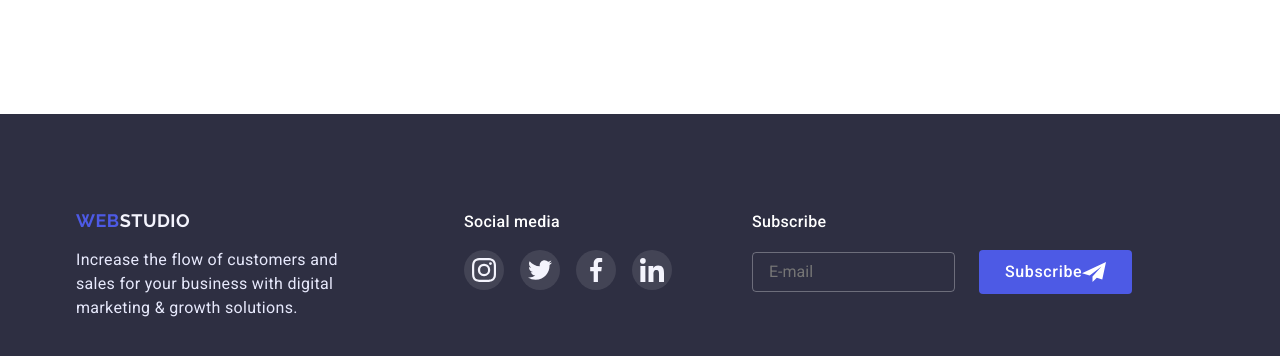
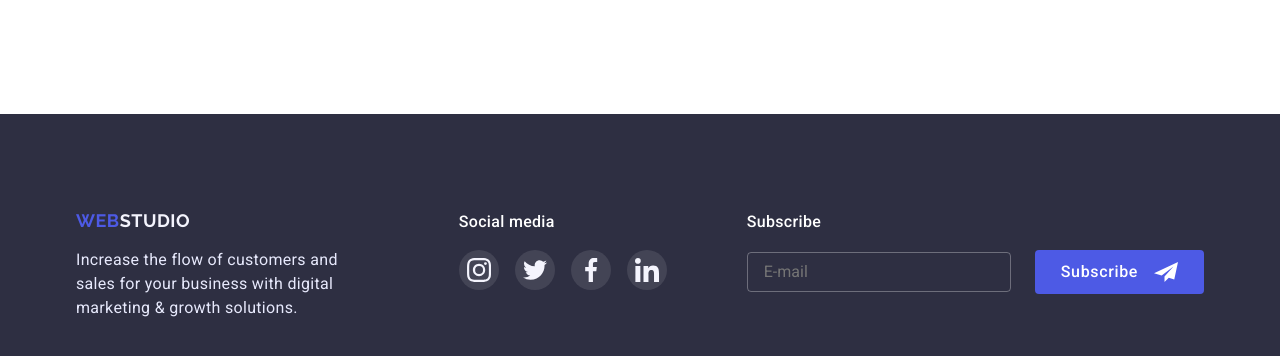
Before and after one commit to SerhiiSavchak/webstudio, a plain HTML site: page index.html in a window 1280 px wide. Shown: the part 2811-3167 px from the top of the page. Drawn offline with nearby package versions, Linux system fonts and the light colour scheme.

Commit message:
final fix

```diff
--- a/sass/layout/_page-footer.scss
+++ b/sass/layout/_page-footer.scss
@@ -23,7 +23,7 @@ padding: 0 15px;
 }
 
 .footer-text {
-max-width: 268px;
+max-width: 264px;
 color: $secondary-accent-color;
 }
 
@@ -114,6 +114,7 @@ color: $white-color;
 .footer-plain-icon {
 width: 24px;
 height: 24px;
+margin-left: 16px;
 fill: $white-color;
 }
 
@@ -203,6 +204,10 @@ justify-content: center;
 		margin-right: auto;
 }
 
+
+.footer-form-input {
+	width: 264px;
+}
 .footer-logo-container {
 margin-right: 120px;
 }
```
Also changed, not shown: css/main.css, css/main.min.css, 2 other files.
